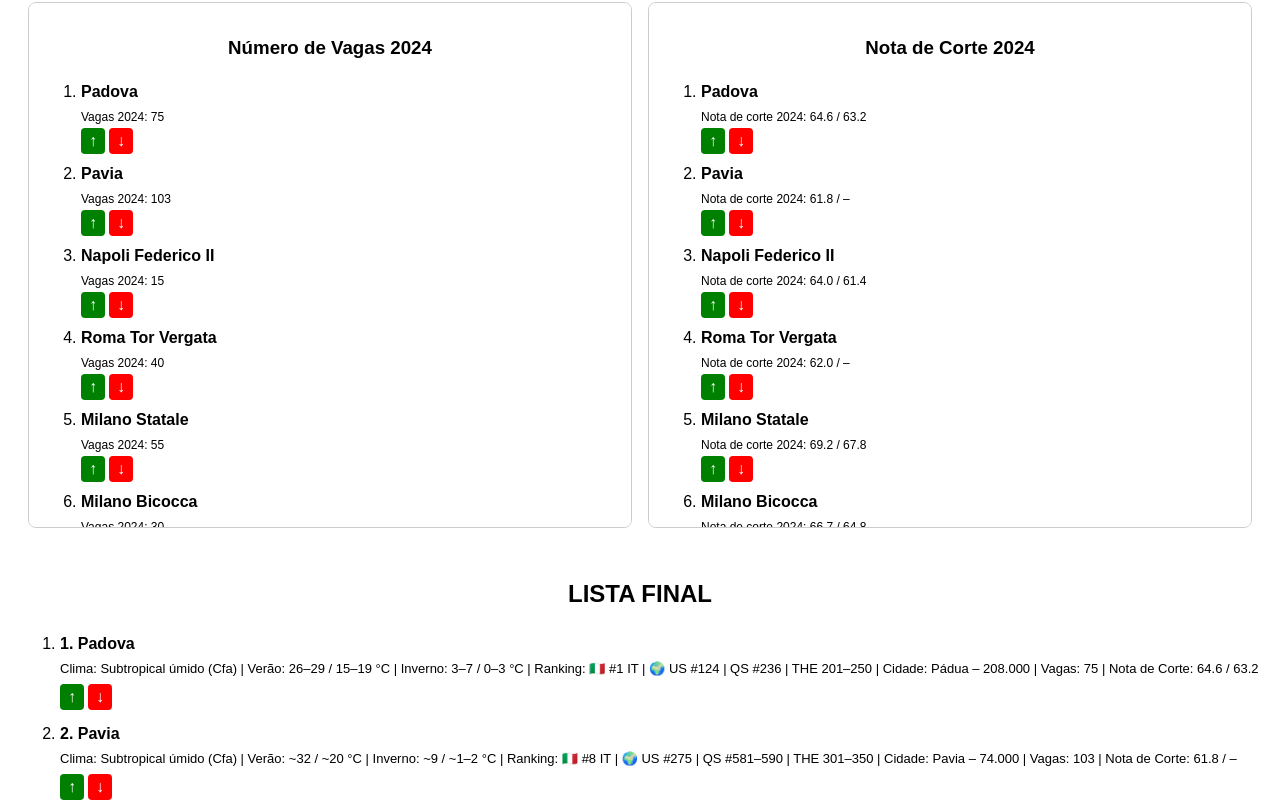
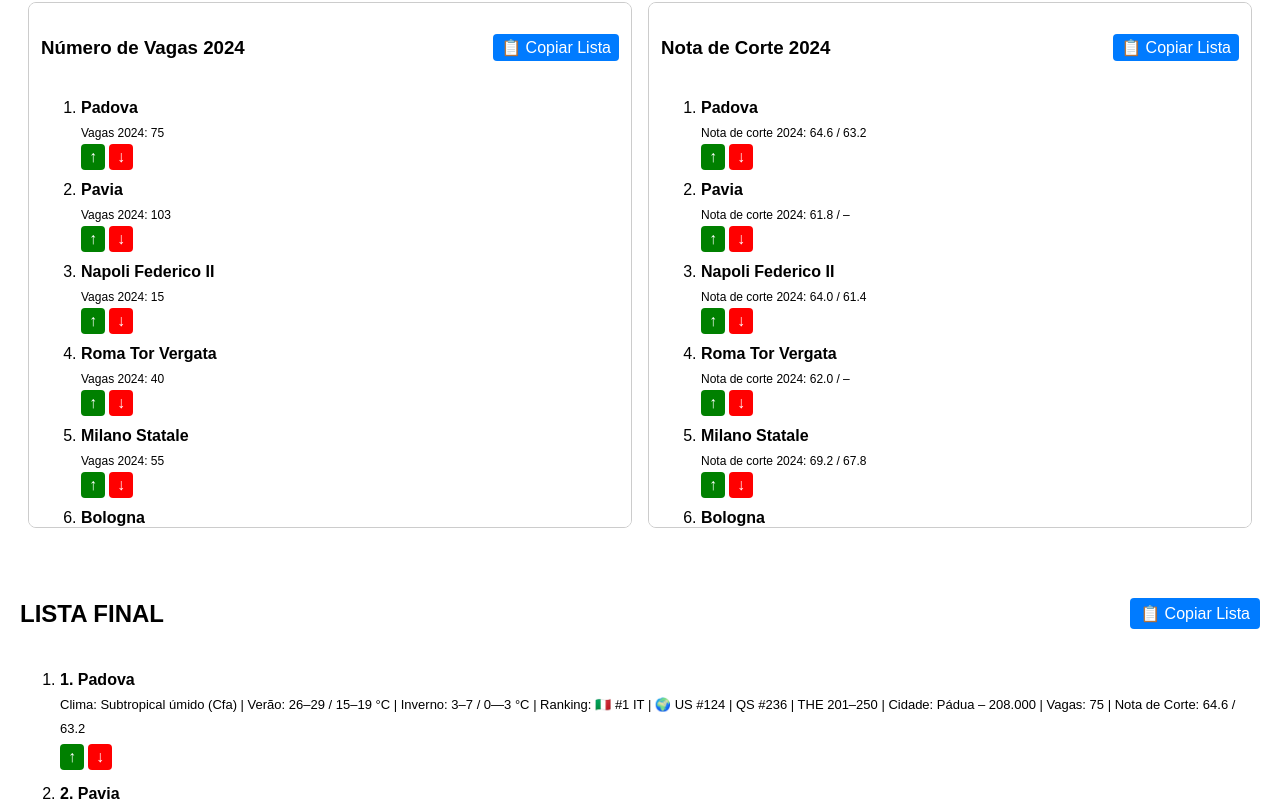
Before and after one commit to carolinessantos/choosemed, a React (Vite) app: page / in a window 1280 px wide. Shown: the part 693-1500 px from the top of the page. Built offline with nearby package versions, Linux system fonts and the light colour scheme.

Commit message:
Update App.tsx

```diff
--- a/src/App.tsx
+++ b/src/App.tsx
@@ -1,3 +1,4 @@
+// App.tsx
 import React, { useState, useEffect } from "react";
 
 interface University {
@@ -10,29 +11,21 @@
 }
 
 const allUniversities: University[] = [
-  { name: "Padova", ranking: "🇮🇹 #1 IT | 🌍 US #124 | QS #236 | THE 201–250", citySize: "Pádua – 208.000", climate: "Subtropical úmido (Cfa) | Verão: 26–29 / 15–19 °C | Inverno: 3–7 / 0–3 °C", vagas2024: "75", notaCorte2024: "64.6 / 63.2" },
+  { name: "Padova", ranking: "🇮🇹 #1 IT | 🌍 US #124 | QS #236 | THE 201–250", citySize: "Pádua – 208.000", climate: "Subtropical úmido (Cfa) | Verão: 26–29 / 15–19 °C | Inverno: 3–7 / 0—3 °C", vagas2024: "75", notaCorte2024: "64.6 / 63.2" },
   { name: "Pavia", ranking: "🇮🇹 #8 IT | 🌍 US #275 | QS #581–590 | THE 301–350", citySize: "Pavia – 74.000", climate: "Subtropical úmido (Cfa) | Verão: ~32 / ~20 °C | Inverno: ~9 / ~1–2 °C", vagas2024: "103", notaCorte2024: "61.8 / –" },
   { name: "Napoli Federico II", ranking: "🇮🇹 #5 IT | 🌍 US #186 | QS #351–400 | THE 351–400", citySize: "Nápoles – 908.000", climate: "Mediterrânico | Verão: 30–31 / 18–19 °C | Inverno: 15–16 / 9–10 °C", vagas2024: "15", notaCorte2024: "64.0 / 61.4" },
   { name: "Roma Tor Vergata", ranking: "🇮🇹 #13 IT | 🌍 US #408 | QS #601–650 | THE 301–350", citySize: "Roma – 2.750.000", climate: "Mediterrânico (Csa) | Verão: 30 / 20 °C | Inverno: 12 / 3 °C", vagas2024: "40", notaCorte2024: "62.0 / –" },
   { name: "Milano Statale", ranking: "🇮🇹 #3 IT | 🌍 US #156 | QS #276 | THE 201–250", citySize: "Milão – 1.370.000", climate: "Subtropical úmido (Cfa) | Verão: 30–31 / 18–20 °C | Inverno: 9–11 / 2–4 °C", vagas2024: "55", notaCorte2024: "69.2 / 67.8" },
-  { name: "Milano Bicocca", ranking: "🇮🇹 #14 IT | 🌍 US #413 | QS #481–490 | THE 251–300", citySize: "Milão – 1.370.000", climate: "Subtropical úmido (Cfa) | Verão: 30–31 / 18–20 °C | Inverno: 9–11 / 2–4 °C", vagas2024: "30", notaCorte2024: "66.7 / 64.8" },
   { name: "Bologna", ranking: "🇮🇹 #2 IT | 🌍 US #112 | QS #154 | THE #155", citySize: "Bolonha – 400.000", climate: "Subtropical úmido (Cfa) | Verão: 31–32 / 17–20 °C | Inverno: ~3 / ~3 °C", vagas2024: "97", notaCorte2024: "65.6 / 64.8" },
-  { name: "Bari", ranking: "🇮🇹 #31 IT | 🌍 US #603 | QS #801–850 | THE 501–600", citySize: "Bari – 320.000", climate: "Mediterrânico | Verão: >27 °C", vagas2024: "69", notaCorte2024: "59.1 / –" },
-  { name: "Messina", ranking: "🇮🇹 #29 IT | 🌍 US #573 | QS #751–760 | THE 501–600", citySize: "Messina – 221.000", climate: "Mediterrânico | Verão: 32–35 °C | Inverno: 8–10 °C", vagas2024: "55", notaCorte2024: "57.6 / –" },
-  { name: "Catania", ranking: "🇮🇹 #23 IT | 🌍 US #460 | QS #801–850 | THE 601–800", citySize: "Catania – 300.000", climate: "Mediterrânico | Verão: 32–35 °C | Inverno: ~10 °C", vagas2024: "30", notaCorte2024: "58.4 / –" },
   { name: "Cagliari", ranking: "🇮🇹 #36 IT | 🌍 US #653 | QS #716 | THE 601–800", citySize: "Cagliari – 147.000", climate: "Mediterrânico | Verão: 30 °C | Inverno: 8–10 °C", vagas2024: "80", notaCorte2024: "56.9 / –" },
-  { name: "Parma", ranking: "🇮🇹 #26 IT | 🌍 US #487 | QS #701–750 | THE 501–600", citySize: "Parma – 199.000", climate: "Subtropical úmido (Cfa) | Verão: ~30 °C | Inverno: ~0–3 °C", vagas2024: "75", notaCorte2024: "60.3 / –" },
-  { name: "Luigi Vanvitelli", ranking: "🇮🇹 — | 🌍 — | QS #1201–1400 | THE 501–600", citySize: "Caserta – ~75.000–80.000", climate: "Mediterrânico | Sem dados específicos", vagas2024: "60", notaCorte2024: "59.5 / –" },
-  { name: "Turin", ranking: "🇮🇹 #6 IT | 🌍 US #209 | QS #252 | THE 401–500", citySize: "Turim – 857.000", climate: "Subtropical úmido (Cfa) | Verão: 25–28 °C | Inverno: 6–9 / 0–1 °C", vagas2024: "70", notaCorte2024: "62.4 / –" },
-  { name: "La Sapienza", ranking: "🇮🇹 #4 IT | 🌍 US #128 | QS #134 | THE #181", citySize: "Roma – 2.750.000", climate: "Mediterrânico (Csa) | Verão: 30 / 20 °C | Inverno: 12 / 3 °C", vagas2024: "45", notaCorte2024: "65.5 / 65.1" },
-  { name: "Marche (Ancona)", ranking: "🇮🇹 — | 🌍 — | QS — | THE —", citySize: "Ancona – 100.000", climate: "Subtropical úmido (Cfa) | Verão: 28–29 / 19 °C | Inverno: 9 / 3 °C", vagas2024: "20", notaCorte2024: "60.2 / –" }
+  { name: "La Sapienza", ranking: "🇮🇹 #4 IT | 🌍 US #128 | QS #134 | THE #181", citySize: "Roma – 2.750.000", climate: "Mediterrânico (Csa) | Verão: 30 / 20 °C | Inverno: 12 / 3 °C", vagas2024: "45", notaCorte2024: "65.5 / 65.1" }
 ];
 
 function getUniversityData(name: string): University | undefined {
   return allUniversities.find(u => u.name === name);
 }
 
-function combineListsByPosition(lists: string[][], length: number) {
+function combineListsByPosition(lists: string[][], length: number): string[] {
   const chosen = new Set<string>();
   const result: string[] = [];
 
@@ -96,20 +89,18 @@
     setList(newList);
   };
 
+  const copyToClipboard = () => {
+    const text = list.join("\n");
+    navigator.clipboard.writeText(text);
+    alert(`Lista "${title}" copiada para a área de transferência!`);
+  };
+
   return (
-    <div style={{
-      minWidth: 300,
-      border: "1px solid #ccc",
-      padding: 12,
-      borderRadius: 8,
-      margin: 8,
-      flex: 1,
-      overflowY: "auto",
-      maxHeight: 500,
-      backgroundColor: "white",
-      color: "black"
-    }}>
-      <h3 style={{ textAlign: "center", fontWeight: "bold" }}>{title}</h3>
+    <div style={{ minWidth: 300, border: "1px solid #ccc", padding: 12, borderRadius: 8, margin: 8, flex: 1, overflowY: "auto", maxHeight: 500, backgroundColor: "white", color: "black" }}>
+      <div style={{ display: "flex", justifyContent: "space-between", alignItems: "center" }}>
+        <h3 style={{ fontWeight: "bold" }}>{title}</h3>
+        <button onClick={copyToClipboard} style={{ backgroundColor: "#007bff", color: "white", border: "none", borderRadius: 4, padding: '4px 8px', cursor: 'pointer' }}>📋 Copiar Lista</button>
+      </div>
       <ol>
         {list.map((uniName, i) => {
           const data = getUniversityData(uniName);
@@ -124,8 +115,8 @@
                 {field === "notaCorte2024" && <>Nota de corte 2024: {data?.notaCorte2024}</>}
               </span>
               <div>
-                <button onClick={() => moveUp(i)} style={{ backgroundColor: 'green', color: 'white', border: 'none', borderRadius: 4, padding: '4px 8px', marginRight: 4, cursor: i === 0 ? 'not-allowed' : 'pointer' }} disabled={i === 0}>↑</button>
-                <button onClick={() => moveDown(i)} style={{ backgroundColor: 'red', color: 'white', border: 'none', borderRadius: 4, padding: '4px 8px', cursor: i === list.length - 1 ? 'not-allowed' : 'pointer' }} disabled={i === list.length - 1}>↓</button>
+                <button onClick={() => moveUp(i)} style={{ backgroundColor: 'green', color: 'white', border: 'none', borderRadius: 4, padding: '4px 8px', marginRight: 4 }} disabled={i === 0}>↑</button>
+                <button onClick={() => moveDown(i)} style={{ backgroundColor: 'red', color: 'white', border: 'none', borderRadius: 4, padding: '4px 8px' }} disabled={i === list.length - 1}>↓</button>
               </div>
             </li>
           );
@@ -178,7 +169,16 @@
 
       {/* LISTA FINAL */}
       <section style={{ marginTop: 40 }}>
-        <h2 style={{ textAlign: "center", fontWeight: "bold" }}>LISTA FINAL</h2>
+        <div style={{ display: "flex", justifyContent: "space-between", alignItems: "center" }}>
+          <h2 style={{ fontWeight: "bold" }}>LISTA FINAL</h2>
+          <button onClick={() => {
+            const text = combined.join("\n");
+            navigator.clipboard.writeText(text);
+            alert("LISTA FINAL copiada para a área de transferência!");
+          }} style={{ backgroundColor: "#007bff", color: "white", border: "none", borderRadius: 4, padding: '6px 10px', cursor: 'pointer' }}>
+            📋 Copiar Lista
+          </button>
+        </div>
         <ol>
           {combined.map((uni, i) => {
             const data = getUniversityData(uni);
@@ -189,8 +189,8 @@
                   Clima: {data?.climate} | Ranking: {data?.ranking} | Cidade: {data?.citySize} | Vagas: {data?.vagas2024} | Nota de Corte: {data?.notaCorte2024}
                 </span>
                 <div style={{ marginTop: 4 }}>
-                  <button onClick={() => moveCombinedUp(i)} style={{ backgroundColor: 'green', color: 'white', border: 'none', borderRadius: 4, padding: '4px 8px', marginRight: 4, cursor: i === 0 ? 'not-allowed' : 'pointer' }} disabled={i === 0}>↑</button>
-                  <button onClick={() => moveCombinedDown(i)} style={{ backgroundColor: 'red', color: 'white', border: 'none', borderRadius: 4, padding: '4px 8px', cursor: i === combined.length - 1 ? 'not-allowed' : 'pointer' }} disabled={i === combined.length - 1}>↓</button>
+                  <button onClick={() => moveCombinedUp(i)} style={{ backgroundColor: 'green', color: 'white', border: 'none', borderRadius: 4, padding: '4px 8px', marginRight: 4 }} disabled={i === 0}>↑</button>
+                  <button onClick={() => moveCombinedDown(i)} style={{ backgroundColor: 'red', color: 'white', border: 'none', borderRadius: 4, padding: '4px 8px' }} disabled={i === combined.length - 1}>↓</button>
                 </div>
               </li>
             );
```
